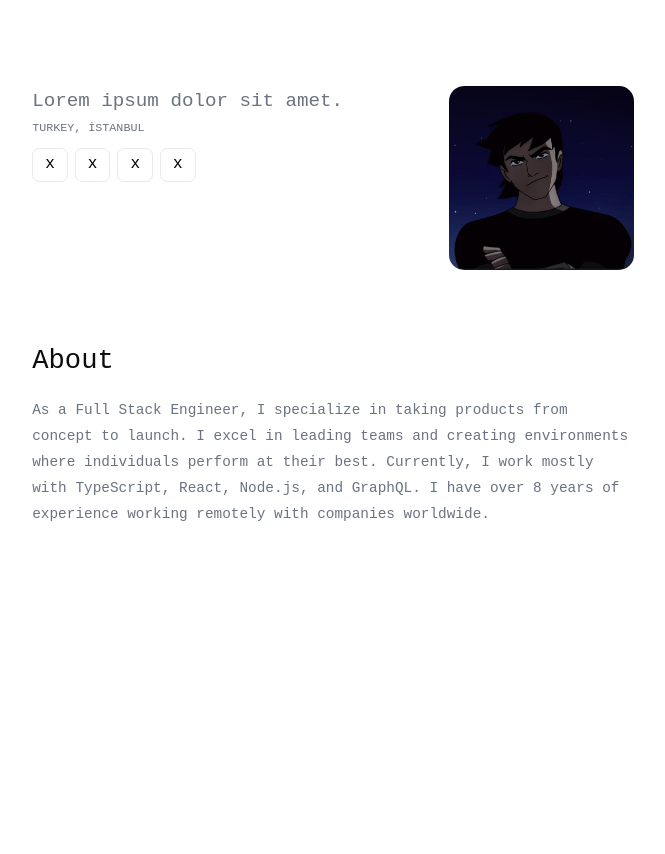
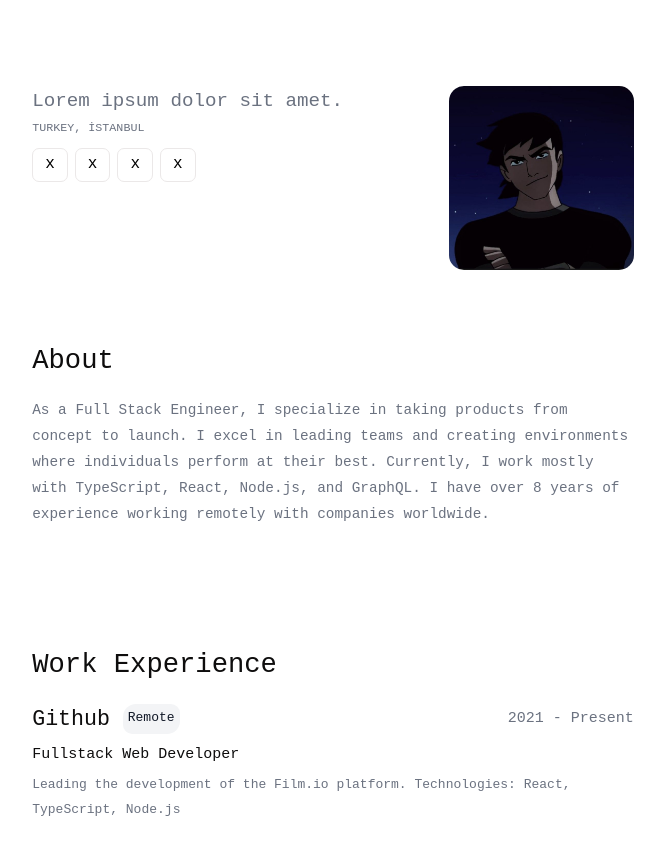
Before and after one commit to burakbehlull/resumer, a React (Vite) app in the folder client/: page /profile/1 in a window 1280 px wide. Shown: the top 854 px of the page, without its empty margins (307-972 px from the left). Built offline with nearby package versions, Linux system fonts and the light colour scheme; no server answers; a web font is replaced by a local one.

Commit message:
feat: Create Work Expirence component and Style your component

```diff
--- a/client/src/pages/Profile/Profile.tsx
+++ b/client/src/pages/Profile/Profile.tsx
@@ -1,7 +1,7 @@
 import axios from 'axios'
 import React, { useEffect, useState } from 'react'
 import { useParams } from 'react-router-dom'
-import { Head,About } from './index'
+import { Head, About, WorkExperience } from './index'
 
 const Profile : React.FC = () =>{
     const [data, setData] = useState<any>({})
@@ -25,6 +25,7 @@ const Profile : React.FC = () =>{
             <section id='profile'>
                 <Head data={user} />
                 <About data={user} />
+                <WorkExperience data={user} />
             </section>
         </div>
     )
--- /dev/null
+++ b/client/src/pages/Profile/WorkExperience.tsx
@@ -0,0 +1,24 @@
+import React from 'react'
+import {IProps} from '../../types/propsTypes'
+
+const WorkExperience : React.FC<IProps> = ({data}) =>{
+
+    return (
+        <article className='profileWorkExperience'>
+            <h2>Work Experience</h2>
+            <div className='experience'>
+                <div>
+                    <div>
+                        <h3><a href='#'>Github</a></h3>
+                        <pre>Remote</pre>
+                    </div>
+                    <p>2021 - Present</p>
+                </div>
+                <h4>Fullstack Web Developer</h4>
+                <p>Leading the development of the Film.io platform. Technologies: React, TypeScript, Node.js</p>
+            </div>
+        </article>
+    )
+}
+
+export default WorkExperience
--- a/client/src/pages/Profile/index.ts
+++ b/client/src/pages/Profile/index.ts
@@ -1,7 +1,9 @@
 import Head from './Head'
 import About from './About'
+import WorkExperience from './WorkExperience'
 
 export {
     Head,
-    About
+    About,
+    WorkExperience
 }
--- a/client/src/sass/pages/_profileSide.scss
+++ b/client/src/sass/pages/_profileSide.scss
@@ -76,6 +76,58 @@
     }
 }
 
+.profileWorkExperience {
+  @extend %template;
+  padding-top: 5rem;
+  flex-direction: column;
+  h2 {
+    font-size: max(1.7em);
+    color: $textColor1;
+  }
+  .experience {
+    padding-top: 1em;
+    display: flex;
+    flex-direction: column;
+    gap: 5px;
+    div {
+      display: flex;
+      align-items: center;
+      justify-content: space-between;
+      div {
+        display: flex;
+        gap: .8em;
+        h3 {
+          a {
+            color: $textColor1;
+            font-style: bold;
+            font-size: .9em;
+          }
+        }
+        pre {
+          color: #111827;
+          background-color: #F3F4F6;
+          padding: 2px 5px;
+          height: 2.3em;
+          border-radius: 1em .7em;
+        }
+      }
+      p {
+        color: $textColor2;
+        font-size: 15px;
+      }
+    }
+    h4 {
+      font-size: 15px;
+      color: $textColor1;
+    }
+
+    p {
+      font-size: 13px;
+      color: #6B7280;
+    }
+  }
+}
+
 @media screen and (max-width: 525px){
   section#profile {
     width: auto;
@@ -97,7 +149,15 @@
   }
 
   .profileAbout {
-	padding: 0;
-	padding-top: 13.5rem;
+    padding: 0;
+    padding-top: 13.5rem;
+    width: 100%;
+    height: 100%;
   }
 }
+
+@media screen and (max-width: 873px){
+  .profileWorkExperience {
+    padding: 0;
+  }
+}
```
